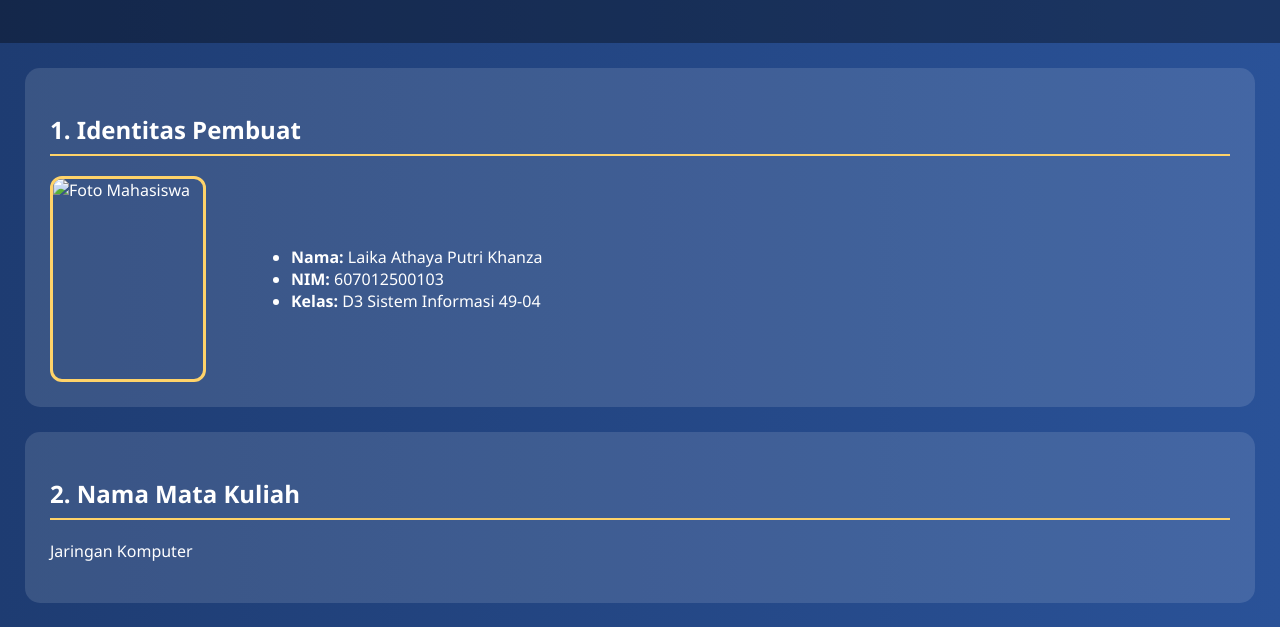
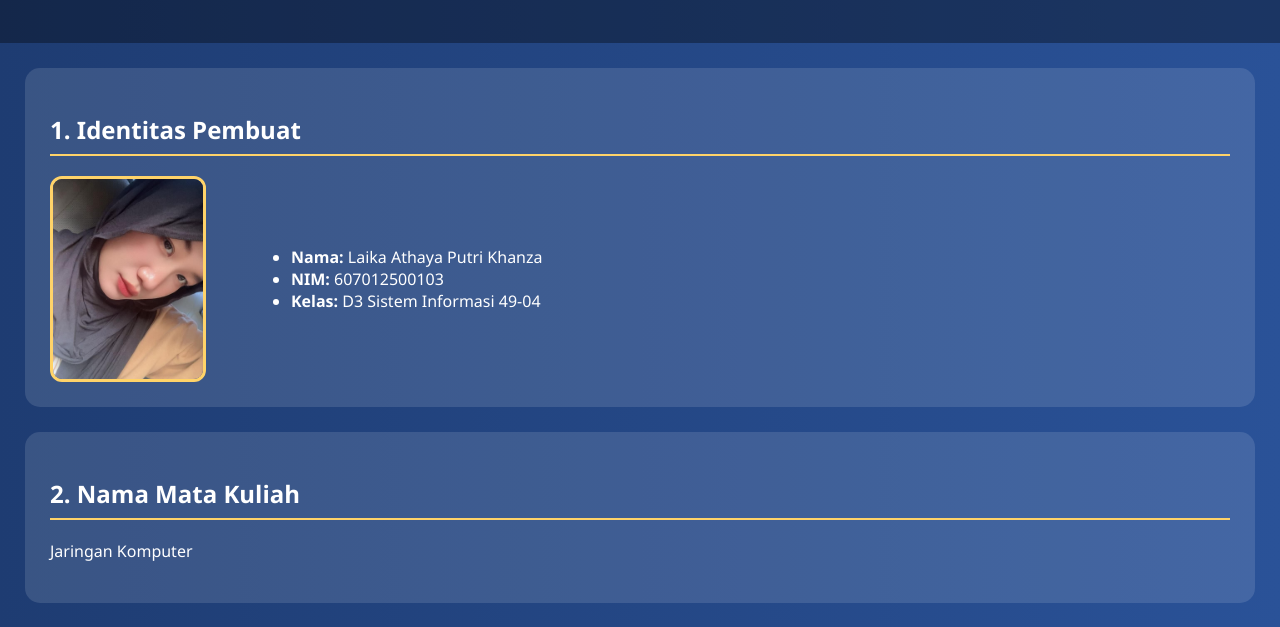
Before and after one commit to laikaathaya/laika-athaya-putri-khanza, a plain HTML site: page index.html in a window 1280 px wide. Shown: the part 141-768 px from the top of the page. Drawn offline with Linux system fonts and the light colour scheme.

Commit message:
Update index.html

```diff
--- a/index.html
+++ b/index.html
@@ -16,7 +16,7 @@
     <h2>1. Identitas Pembuat</h2>
 
     <div class="identity-box">
-        <img src="foto laika.jpeg" alt="Foto Mahasiswa" class="profile-photo">
+        <img src="fotolaika.jpeg" alt="Foto Mahasiswa" class="profile-photo">
 
         <ul>
             <li><strong>Nama:</strong> Laika Athaya Putri Khanza</li>
```
